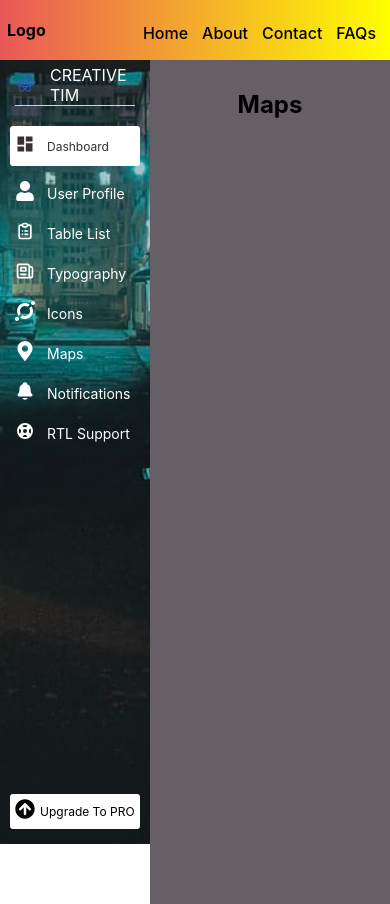
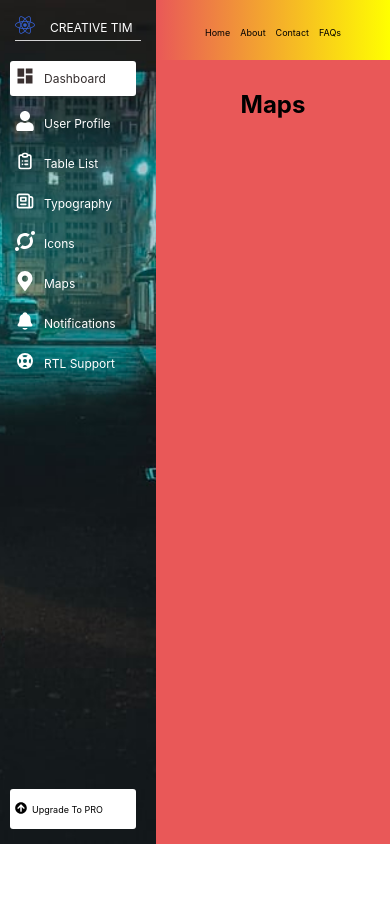
Before and after one commit to Zaibi727/Collection-of-Designs, a React (Create React App) app: page /maps in a window 390 px wide. After the commit the page ends 844 px from the top, so only its background shows below. Built offline with nearby package versions, Linux system fonts and the light colour scheme.

Commit message:
redesign today task

```diff
--- a/src/components/sideBar/SideBarContainer.jsx
+++ b/src/components/sideBar/SideBarContainer.jsx
@@ -11,6 +11,7 @@ import Support from './Support';
 import Home from './Home';
 import About from './About';
 import Contact from './Contact';
+import styles from './sideBar.module.css';
 
 import {
     BrowserRouter as Router,
@@ -24,9 +25,17 @@ import {
 
 export default function SideBarContainer() {
     return (
-        <div>
-            <TopNav />
-            <SideNav />
+        <div className={styles.container}>
+           <section className={styles.structure}>
+               <div className={styles.a}>
+                     <SideNav />
+               </div>
+               <div className={styles.b}>
+                   <TopNav />
+               </div>
+           </section>
+
+
 
            <Router>
                <Switch>
@@ -40,7 +49,7 @@ export default function SideBarContainer() {
                    <Route path="/contact" component={Contact} />
                    <Route path="/about" component={About} />
                    <Route path="/home" component={Home} />
-                   <Route />
+
                </Switch>
            </Router>
 
--- a/src/components/sideBar/TopNav.jsx
+++ b/src/components/sideBar/TopNav.jsx
@@ -14,7 +14,6 @@ export default function TopNav() {
     return (
         <div>
             <header className={styles.header}>
-                <h4>Logo</h4>
                 <ul className={styles.headerUl}>
                   <Router>
                   <Link className={styles.topLink} to="/home" onClick={() => {window.location.href="/home"}}>
--- a/src/components/sideBar/sideBar.module.css
+++ b/src/components/sideBar/sideBar.module.css
@@ -1,22 +1,32 @@
+.structure{
+    display: grid;
+    grid-template-columns: 20% 80%;
+    width: 100%;
+    height: 100%;
+}
 .home{
     position: absolute;
-    left: 250px;
+    left: 20%;
+    background-color: brown;
     top: 60px;
-    width: calc(100% - 250px);
+    width: calc(100% - 20%);
+    height: calc(100% - 60px);
     text-align: center;
 }
 .about{
     position: absolute;
-    left: 250px;
+    left: 20%;
     top: 60px;
-    width: calc(100% - 250px);
+    width: calc(100% - 20%);
+    height: calc(100% - 60px);
     text-align: center;
 }
 .contact{
     position: absolute;
-    left: 250px;
+    left: 20%;
     top: 60px;
-    width: calc(100% - 250px);
+    width: calc(100% - 20%);
+    height: calc(100% - 60px);
     text-align: center;
 }
 .topLink{
@@ -27,14 +37,11 @@
 
 .header{
     display: flex;
-    justify-content: space-between;
+    justify-content: space-evenly;
     align-items: center;
     background-image: linear-gradient(to right, rgb(233, 88, 88) , yellow);
     padding: 0px 30px;
     height: 60px;
-    width: 100%;
-    position: fixed;
-    z-index: 2;
 }
 .headerUl{
     display: flex;
@@ -51,15 +58,12 @@
 /*---header--*/
 
 .SideNavWrapper{
-    width: 250px;
-    height: 100vh;
-    padding: 65px 15px 15px 15px;
+    padding: 15px 15px 15px 15px;
     text-align: left;
     color: white;
     flex-direction: column;
     display: flex;
     justify-content: space-between;
-    overflow-y: auto;
 
 }
 .sideNavDiv1{
@@ -103,7 +107,8 @@
 .upgradeDiv{
     background-color: white;
     height: 40px;
-    width: 230px;
+    width: 100%;
+    max-width: 200px;
     margin-left: -5px;
     border-radius: 3px;
     color: rgb(75, 66, 66);
@@ -127,7 +132,8 @@
 .dashboard{
     background-color: white;
     height: 40px;
-    width: 230px;
+    width: 100%;
+    max-width: 200px;
     margin-left: -5px;
     border-radius: 3px;
     color: rgb(58, 48, 48);
@@ -146,83 +152,92 @@
 
 
 .profile{
-    background-color: tomato;
     position: absolute;
-    margin-left: 250px;
+    margin-left: 20%;
     top: 60px;
     padding: 30px;
     display: flex;
-    width: calc(100% - 250px);
-    height: 100%;
+    height: auto;
+    width: calc(100% - 20%);
+    height: calc(100% - 60px);
+    justify-content: center;
+    background-color: blueviolet;
+}
+
+.table{
+    position: absolute;
+    margin-left: 20%;
+    top: 60px;
+    padding: 30px;
+    display: flex;
+    height: auto;
+    width: calc(100% - 20%);
+    height: calc(100% - 60px);
+    justify-content: center;
+    background-color: yellow;
+}
+.typo{
+      position: absolute;
+    margin-left: 20%;
+    top: 60px;
+    padding: 30px;
+    display: flex;
+    height: auto;
+    width: calc(100% - 20%);
+    height: calc(100% - 60px);
+    justify-content: center;
+
+    background-color: teal;
+}
+.icon{
+     position: absolute;
+    margin-left: 20%;
+    top: 60px;
+    padding: 30px;
+    display: flex;
+    height: auto;
+    width: calc(100% - 20%);
+    height: calc(100% - 60px);
+    justify-content: center;
+    background-color: rgb(52, 92, 202);
+}
+.maps{
+       position: absolute;
+    margin-left: 20%;
+    top: 60px;
+    padding: 30px;
+    display: flex;
+    height: auto;
+    width: calc(100% - 20%);
+    height: calc(100% - 60px);
+    justify-content: center;
+    background-color: rgb(233, 88, 88);
+}
+.notifications{
+      position: absolute;
+    margin-left: 20%;
+    top: 60px;
+    padding: 30px;
+    display: flex;
+    height: auto;
+    width: calc(100% - 20%);
+    height: calc(100% - 60px);
+    justify-content: center;
+    background-color: red;
+}
+.support{
+   position: absolute;
+    margin-left: 20%;
+    top: 60px;
+    padding: 30px;
+    display: flex;
+    height: auto;
+    width: calc(100% - 20%);
+    height: calc(100% - 60px);
+    background-color: green;
     justify-content: center;
 }
 
-.table{
-    background-color: rgb(118, 120, 236);
-    position: absolute;
-    margin-left: 250px;
-    top: 60px;
-    padding: 30px;
-    display: flex;
-    width: calc(100% - 250px);
-    height: 100%;
-    justify-content: center;
-}
-.typo{
-    background-color: rgb(118, 236, 153);
-    position: absolute;
-    margin-left: 250px;
-    top: 60px;
-    padding: 30px;
-    display: flex;
-    width: calc(100% - 250px);
-    height: 100%;
-    justify-content: center;
-}
-.icon{
-    background-color: rgb(236, 118, 226);
-    position: absolute;
-    margin-left: 250px;
-    top: 60px;
-    padding: 30px;
-    display: flex;
-    width: calc(100% - 250px);
-    height: 100%;
-    justify-content: center;
-}
-.maps{
-    background-color: rgb(102, 96, 102);
-    position: absolute;
-    margin-left: 250px;
-    top: 60px;
-    padding: 30px;
-    display: flex;
-    width: calc(100% - 250px);
-    height: 100%;
-    justify-content: center;
-}
-.notifications{
-    background-color: rgb(100, 42, 50);
-    position: absolute;
-    margin-left: 250px;
-    top: 60px;
-    padding: 30px;
-    display: flex;
-    width: calc(100% - 250px);
-    height: 100%;
-    justify-content: center;
-}
-.support{
-    background-color: rgb(8, 75, 19);
-    position: absolute;
-    margin-left: 250px;
-    top: 60px;
-    padding: 30px;
-    display: flex;
-    width: calc(100% - 250px);
-    height: 100%;
-    justify-content: center;
-}
 
 /*--content-pages---*/
 
@@ -235,91 +250,217 @@
     .headerUl li {
         margin: 0px 20px;
     }
+    .upgradeDiv{
+        max-width: 170px;
+    }
+    .upgrade{
+        margin-top: 0px;
+        font-size: 12px;
+    }
+    .lastSpan{
+        margin-right: 5px;
+        font-size: 15px;
+      }
+      .dashboard{
+        background-color: white;
+        height: 35px;
+        width: 100%;
+        max-width: 170px;
+
+    }
+    .SideNavUl li{
+        margin-bottom: 15px;
+
+    }
+    .SideNavUl li span{
+        margin-right: 9px;
+        font-size: 14px;
+    }
+    .link{
+        text-decoration: none !important;
+        font-size: 12px;
+        color: white;
+    }
+    .structure{
+        display: grid;
+        grid-template-columns: 30% 70%;
+    }
+
+.profile{
+    margin-left: 30%;
+    width: calc(100% - 30%);
+}
+
+.table{
+    margin-left: 30%;
+    width: calc(100% - 30%);
+}
+.typo{
+    margin-left: 30%;
+    width: calc(100% - 30%);
+}
+.icon{
+    margin-left: 30%;
+    width: calc(100% - 30%);
+}
+.maps{
+    margin-left: 30%;
+    width: calc(100% - 30%);
+}
+.notifications{
+    margin-left: 30%;
+    width: calc(100% - 30%);
+}
+.support{
+    margin-left: 30%;
+    width: calc(100% - 30%);
+}
+.home{
+    margin-left: 30%;
+    width: calc(100% - 30%);
+}
+.about{
+    margin-left: 30%;
+    width: calc(100% - 30%);
+}
+.contact{
+    margin-left: 30%;
+    width: calc(100% - 30%);
+}
 }
 
 @media only screen and (max-width: 480px){
     .header{
-        padding: 0px 7px;
+        padding: 0px 5px;
 
     }
     .headerUl li {
         margin: 0px 7px;
     }
-    .SideNavWrapper{
-        width: 150px;
-        height: 100vh;
-
-    }
     .upgradeDiv{
-        background-color: white;
-        height: 35px;
-        width: 130px;
+        max-width: 170px;
     }
     .upgrade{
         margin-top: 0px;
-        font-size: 12px;
-        color: black !important;
+        font-size: 14px;
     }
     .lastSpan{
         margin-right: 5px;
-      font-size: 20px;
+        font-size: 15px;
       }
     .dashboard{
-        width: 130px;
+        background-color: white;
+        height: 35px;
+        width: 100%;
+        max-width: 170px;
 
     }
     .linkk{
         font-size: 12px;
     }
-
-
+    .SideNavUl li span{
+        margin-right: 9px;
+        font-size: 14px;
+    }
+    .link{
+        text-decoration: none !important;
+        font-size: 12px;
+        color: white;
+    }
+    .structure{
+        display: grid;
+        grid-template-columns: 40% 60%;
+    }
     .profile{
-    margin-left: 150px;
-    width: calc(100% - 150px);
+        margin-left: 40%;
+        width: calc(100% - 40%);
     }
 
     .table{
-    margin-left: 150px;
-    width: calc(100% - 150px);
+        margin-left: 40%;
+        width: calc(100% - 40%);
     }
     .typo{
-    margin-left: 150px;
-    width: calc(100% - 150px);
+        margin-left: 40%;
+        width: calc(100% - 40%);
     }
     .icon{
-    margin-left: 150px;
-    width: calc(100% - 150px);
+        margin-left: 40%;
+        width: calc(100% - 40%);
     }
     .maps{
-    margin-left: 150px;
-    width: calc(100% - 150px);
+        margin-left: 40%;
+        width: calc(100% - 40%);
     }
     .notifications{
-    margin-left: 150px;
-    width: calc(100% - 150px);
+        margin-left: 40%;
+        width: calc(100% - 40%);
     }
     .support{
-    margin-left: 150px;
-    width: calc(100% - 150px);
+        margin-left: 40%;
+        width: calc(100% - 40%);
     }
     .home{
-    left: 150px;
-    width: calc(100% - 150px);
+        margin-left: 40%;
+        width: calc(100% - 40%);
     }
     .about{
-    left: 150px;
-    width: calc(100% - 150px);
+        margin-left: 40%;
+        width: calc(100% - 40%);
     }
     .contact{
-    left: 150px;
-    width: calc(100% - 150px);
+        margin-left: 40%;
+        width: calc(100% - 40%);
     }
-.link{
-    font-size: 14px;
 }
-.SideNavUl li{
-    margin-bottom: 15px;
 
 
+@media only screen and (max-width: 425px){
+    .header{
+        display: flex;
+        justify-content: center;
+        align-items: center;
+        background-image: linear-gradient(to right, rgb(233, 88, 88) , yellow);
+        padding: 0px 5px;
+        height: 60px;
+    }
+    .headerUl{
+        display: flex;
+        justify-content: center;
+        list-style: none;
+    }
+    .headerUl li {
+        margin: 0px 5px;
+        font-size: 9px !important;
+        padding-top: 5px;
+        color: black;
+        font-weight: 400;
+    }
+    .p2{
+        font-size: 12px;
+    }
+    .upgradeDiv{
+        max-width: 150px;
+    }
+    .upgrade{
+        margin-top: 0px;
+        font-size: 9px;
+    }
+    .lastSpan{
+      margin-right: 5px;
+      font-size: 12px;
+    }
+    .dashboard{
+        background-color: white;
+        height: 35px;
+        width: 100%;
+        max-width: 150px;
+        font-size: 9px;
+
+    }
+    .linkk{
+        color: rgb(53, 46, 46);
+        font-size: 12px;
+        text-decoration: none !important;
     }
 }
```
Lines whose indentation alone changed are shown as unchanged.
